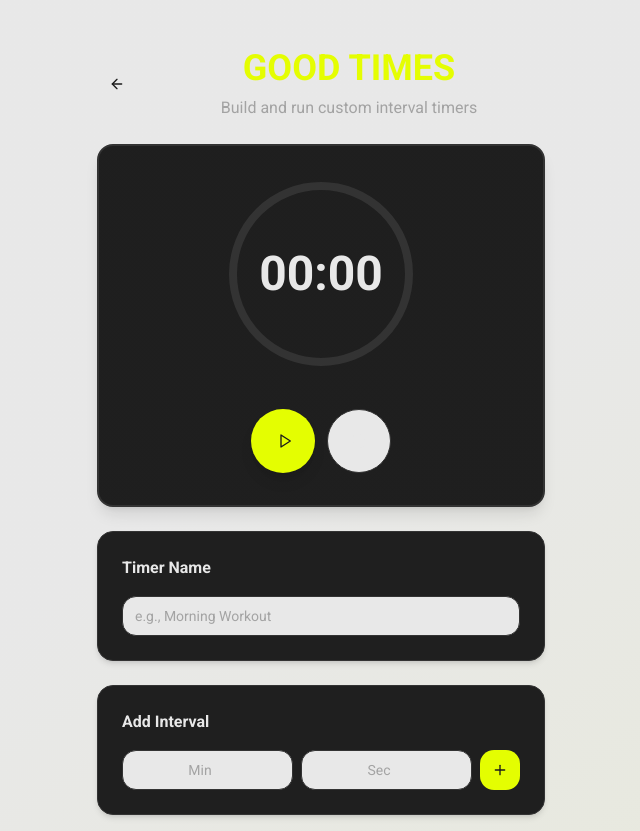
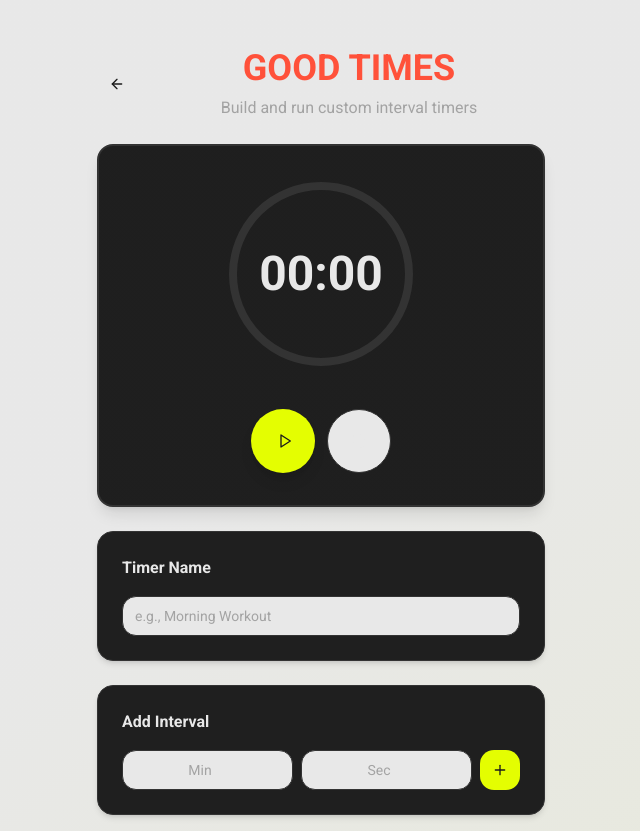
Before and after one commit to MadsTagel/good-times, a React (Vite) app: page /create in a window 1280 px wide. Shown: the whole page, without its empty margins (319-959 px from the left). Built offline with nearby package versions, Linux system fonts and the light colour scheme; the HTML template or start-up script is replaced by a standard one.

Commit message:
Update text color on create page

```diff
--- a/src/components/IntervalTimer.tsx
+++ b/src/components/IntervalTimer.tsx
@@ -343,7 +343,7 @@ export const IntervalTimer = () => {
             <ArrowLeft className="h-5 w-5" />
           </Button>
           <div className="text-center flex-1 space-y-2">
-            <h1 className="text-4xl font-bold bg-gradient-to-r from-primary via-primary-glow to-accent bg-clip-text text-transparent">
+            <h1 className="text-4xl font-bold" style={{ color: '#ff513a' }}>
               GOOD TIMES
             </h1>
             <p className="text-muted-foreground">Build and run custom interval timers</p>
```
